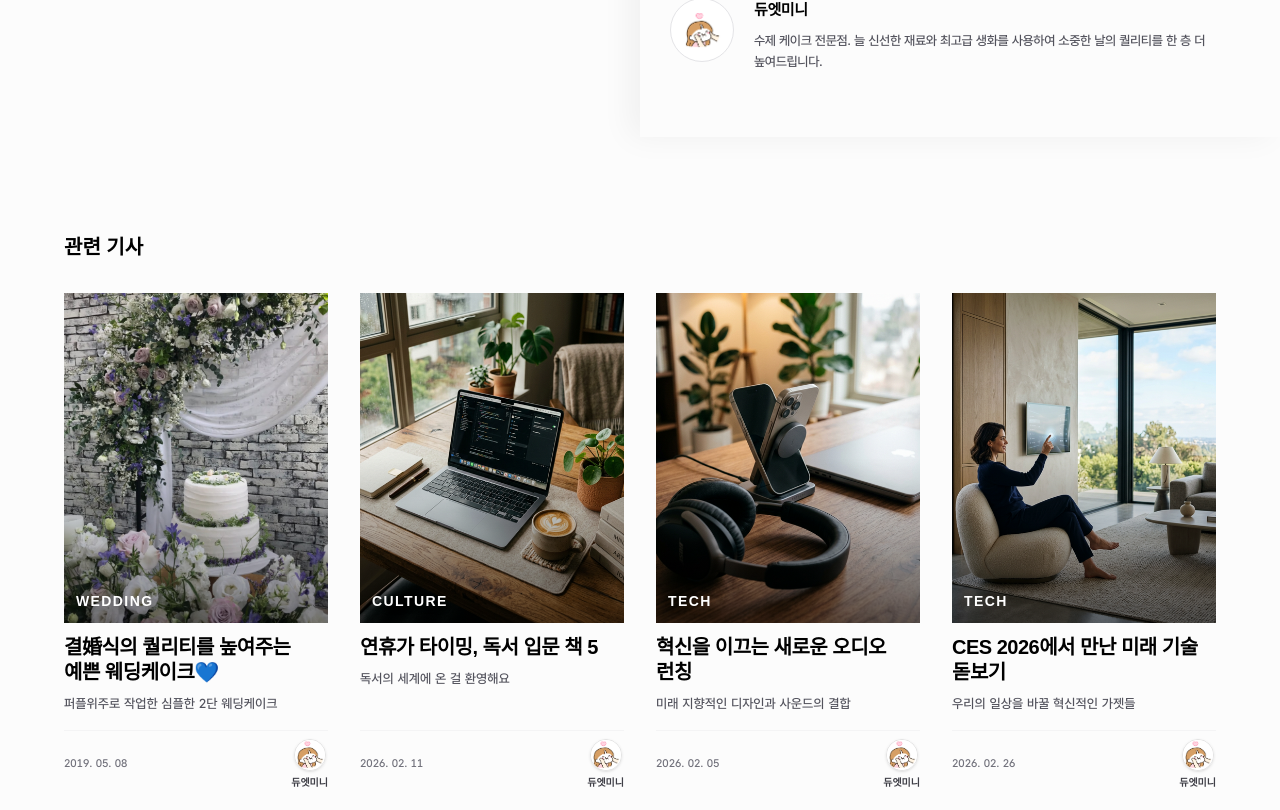
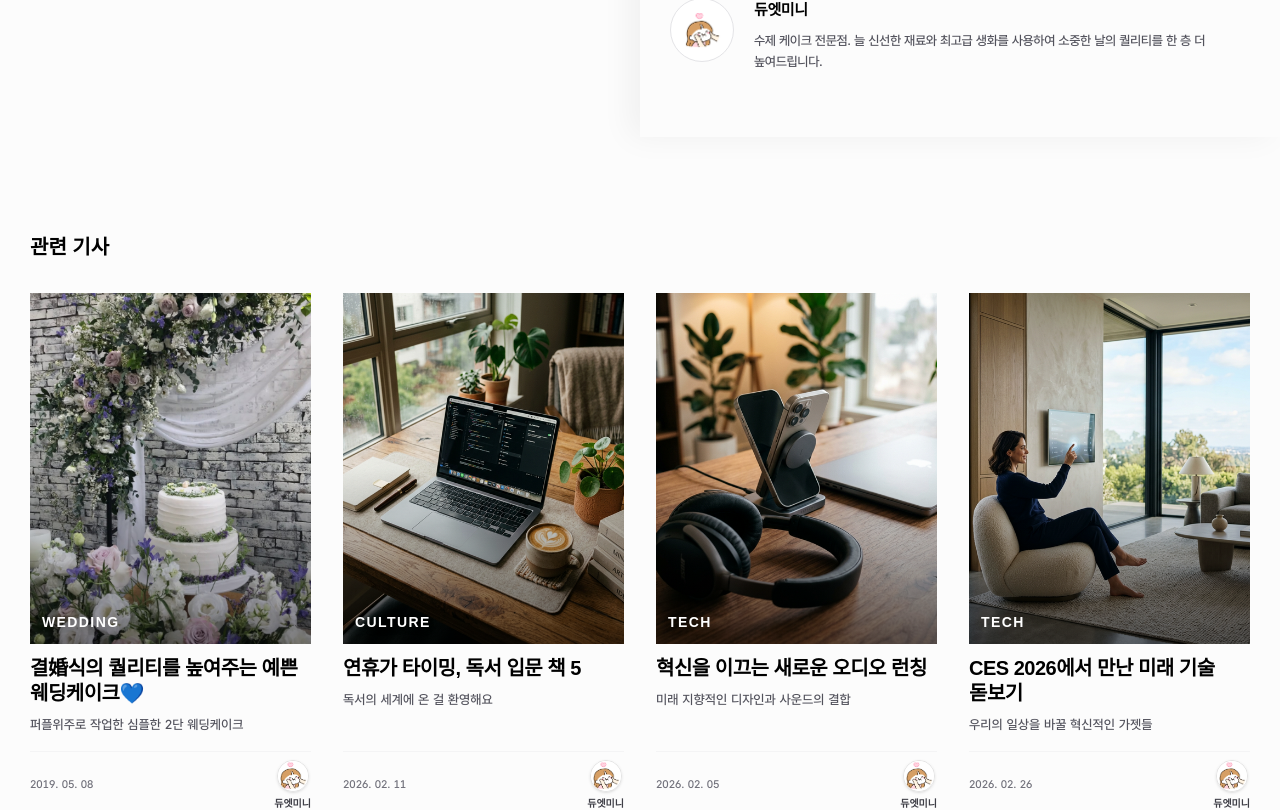
Before and after one commit to lebass98/Editor, a Next.js app: page /article/1 in a window 1280 px wide. Shown: the part 2692-3502 px from the top of the page. Built offline with nearby package versions, Linux system fonts and the light colour scheme; a web font is replaced by a local one.

Commit message:
style: adjust author badge right position on large screens.

```diff
--- a/src/app/article/[id]/page.tsx
+++ b/src/app/article/[id]/page.tsx
@@ -467,7 +467,7 @@ export default async function ArticlePage({ params }: { params: Promise<{ id: st
       </section>
 
       {/* Full Width Related Articles Section */}
-      <section className="w-full px-4 md:px-12 lg:px-16 py-12 lg:py-24 bg-[#fcfcfc]">
+      <section className="w-full px-4 md:px-12 lg:px-[30px] py-12 lg:py-24 bg-[#fcfcfc]">
         <h2 className="text-lg md:text-xl font-bold mb-8 text-black">관련 기사</h2>
         <div className="grid grid-cols-2 md:grid-cols-2 lg:grid-cols-4 gap-4 md:gap-8">
           {mockRelated.map((article) => (
--- a/src/components/AnimatedArticleContent.tsx
+++ b/src/components/AnimatedArticleContent.tsx
@@ -40,7 +40,7 @@ export default function AnimatedArticleContent({ data }: { data: any }) {
                 </div>
 
                 {/* Author Badge Pinned Bottom Right of this header block */}
-                <div className="absolute bottom-8 right-8 lg:bottom-16 lg:right-16 flex flex-col items-center">
+                <div className="absolute bottom-8 right-8 lg:bottom-16 lg:right-[30px] flex flex-col items-center">
                     <div className="w-12 h-12 rounded-full overflow-hidden mb-2 border border-white/20 lg:border-black/10 shadow-sm flex items-center justify-center bg-white">
                         <Image src={getImagePath(data.authorImg)} alt={data.author} width={32} height={32} className="object-contain" />
                     </div>
```
